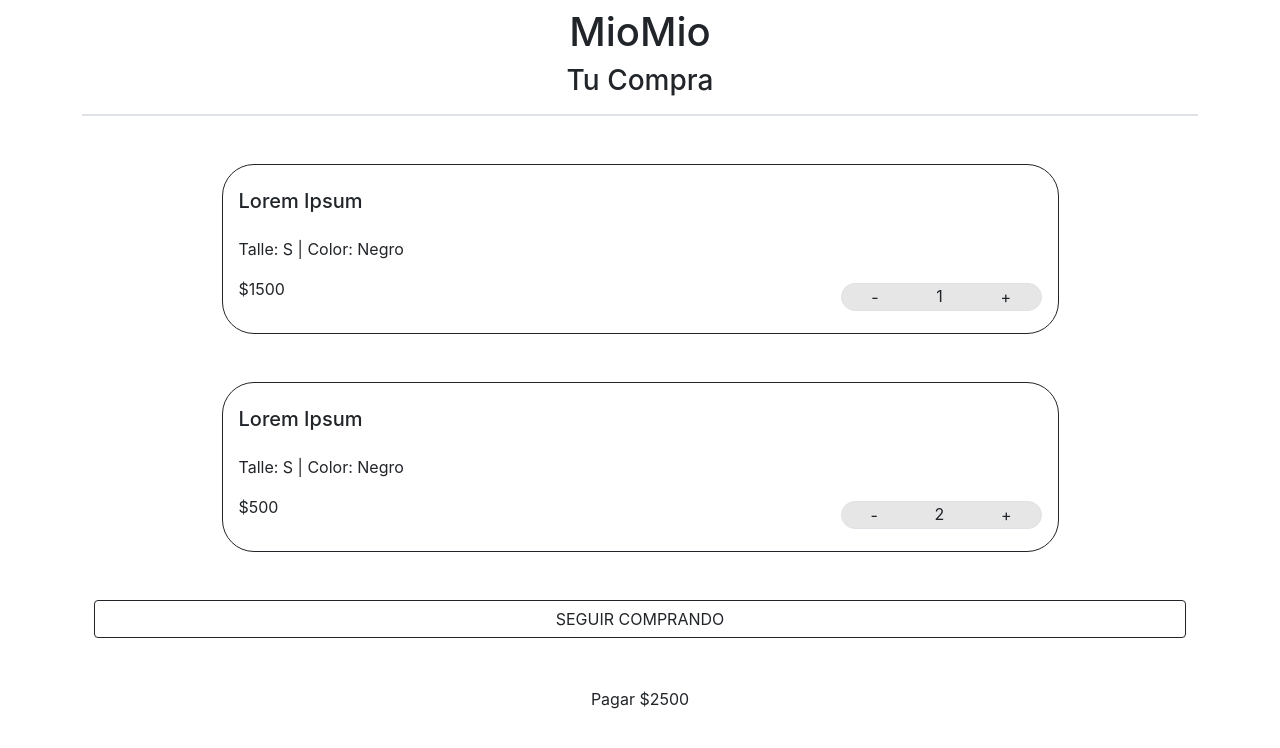
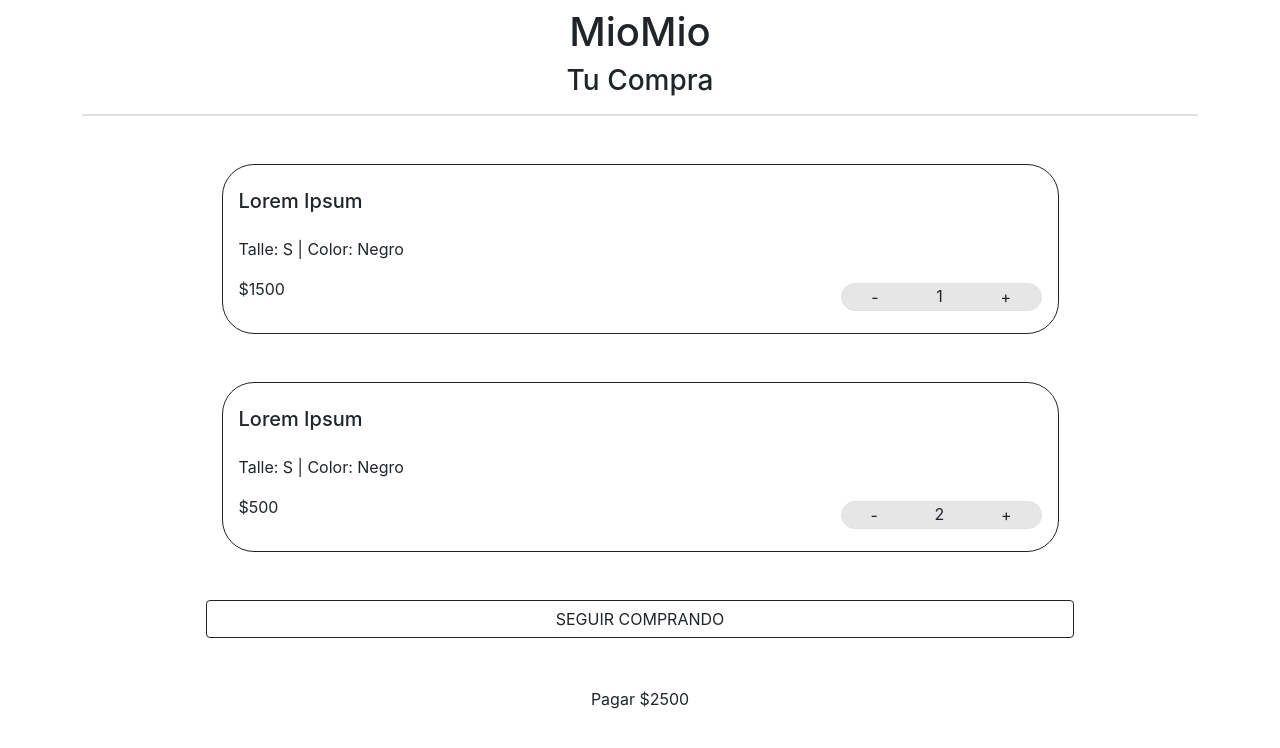
Before and after one commit to jmenchise/ed_it_react_62321-proyecto_integrador, a React (Create React App) app: page / in a window 1280 px wide. Shown: the top 748 px of the page. Built offline with nearby package versions, Linux system fonts and the light colour scheme.

Commit message:
detalles de estilo en Cart.jsx

```diff
--- a/src/components/Cart.jsx
+++ b/src/components/Cart.jsx
@@ -39,7 +39,7 @@ const Cart = () => {
                </div>
             </div>
          </div>
-         <div className="container contaner-fluid d-flex flex-column">
+         <div className="container d-flex flex-column" style={{width: '80%'}}>
             <button className='btn mt-5 border-dark'> SEGUIR COMPRANDO</button>
             <button className="btn p-5">Pagar $2500</button>
          </div>
```
